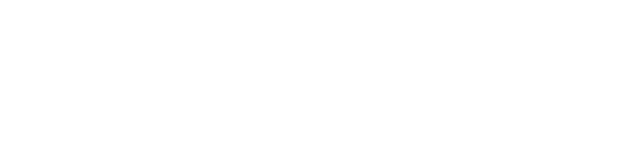
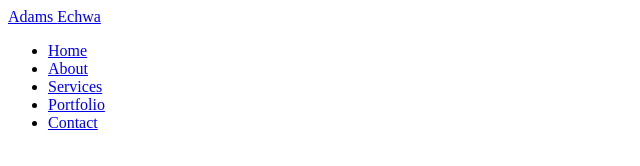
Before and after one commit to adamsechwa/My-Portfolio, a plain HTML site: page index.html in a window 1280 px wide. Shown: the whole page, without its empty margins (0-640 px from the left). Drawn offline with Linux system fonts and the light colour scheme.

Commit message:
add header in the index.html file

```diff
--- a/index.html
+++ b/index.html
@@ -7,6 +7,15 @@
     <title>My Portfolio</title>
 </head>
 <body>
-
+    <header id="home">
+        <a href="#" class="logo">Adams <span>Echwa</span> </a>
+        <ul>
+            <li><a href="#home">Home</a></li>
+            <li><a href="#about">About</a></li>
+            <li><a href="#services">Services</a></li>
+            <li><a href="#portfolio">Portfolio</a></li>
+            <li><a href="#contact">Contact</a></li>
+        </ul>
+    </header>
 </body>
 </html>
```
